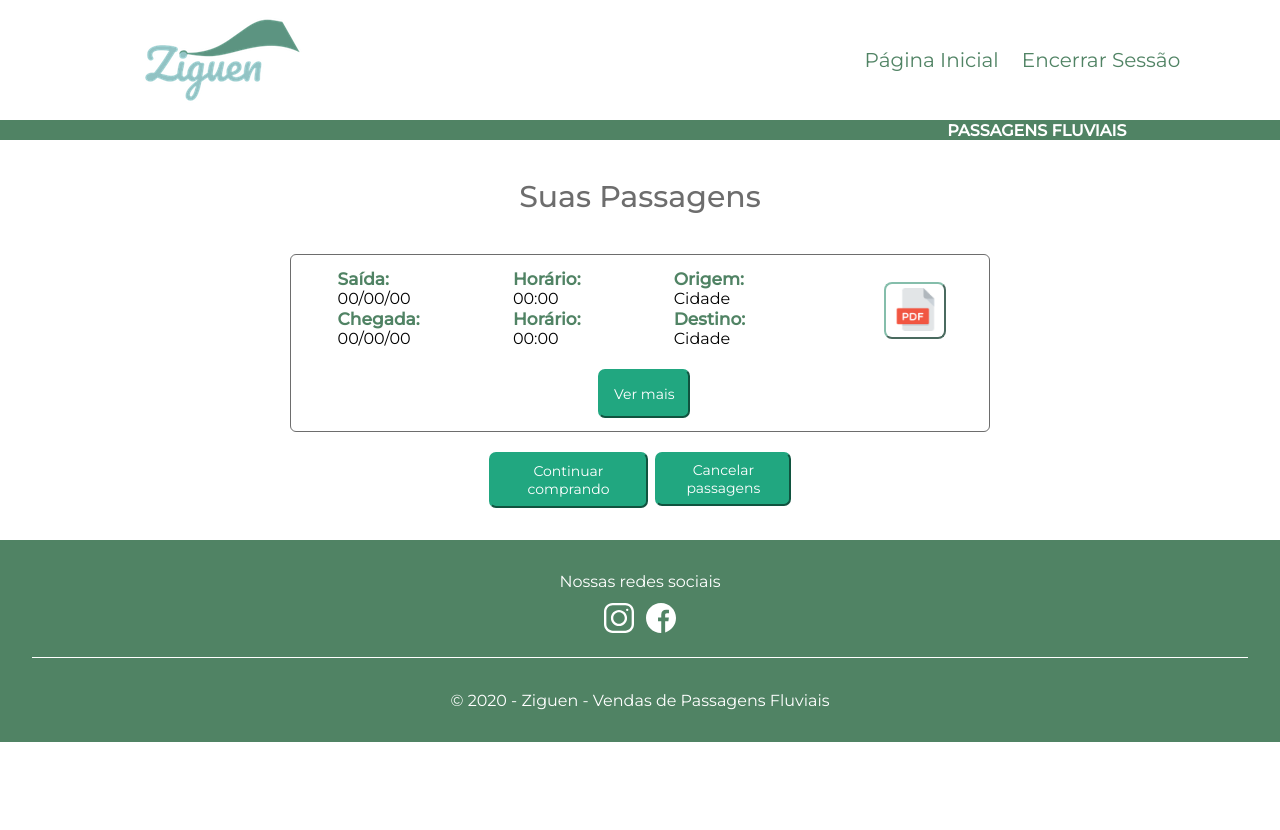
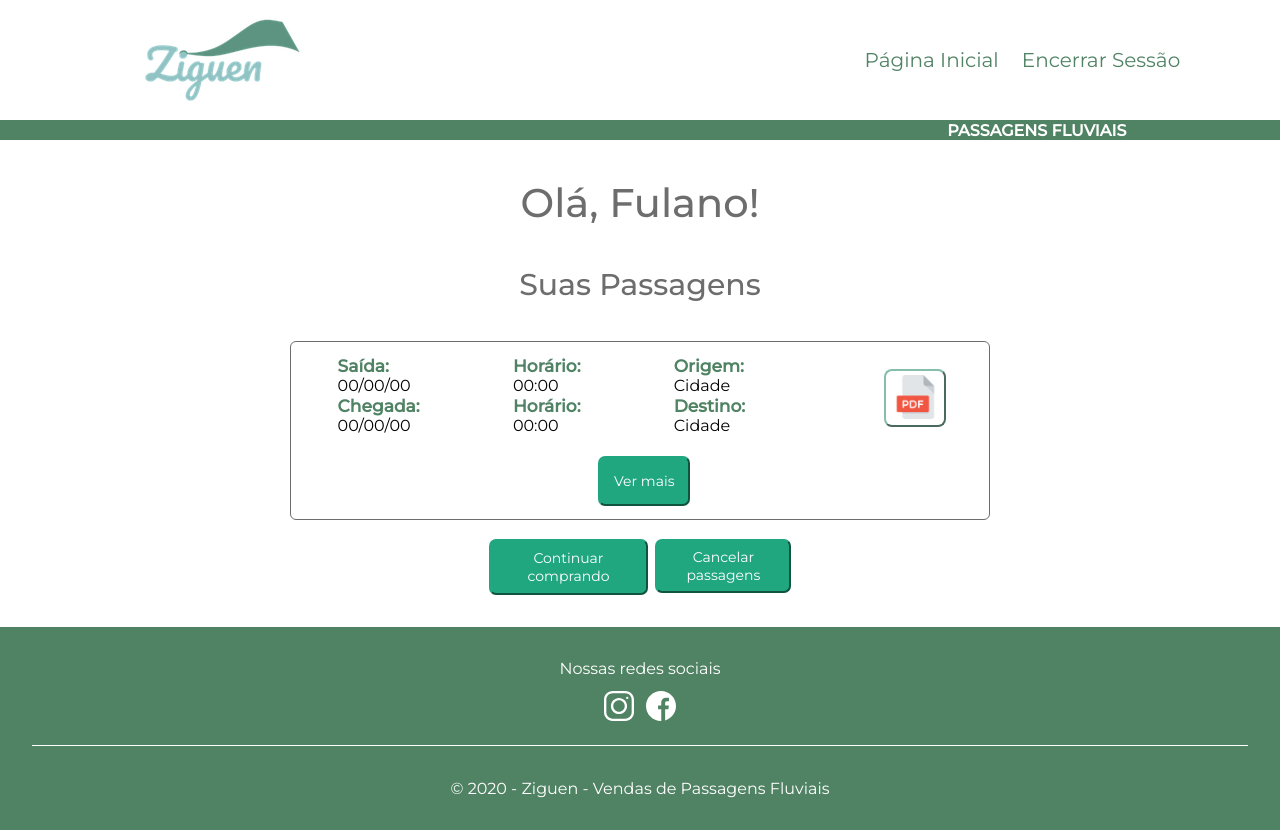
Before and after one commit to GeiseSaunier/2020.1-Ziguen-Front, a React (Create React App) app: page /passagens-cliente in a window 1280 px wide. Before the commit the page ends 800 px from the top, so only its background shows below. Built offline with nearby package versions, Linux system fonts and the light colour scheme.

Commit message:
feat(#31): Trying to implement the search boxes
Co-authored-by: liversonp <liverson.p@gmail.com> GeiseSaunier <geisesaunier3939@gmail.com> francisco1code <francisco170142329@gmail.com>

```diff
--- a/src/pages/Home.tsx
+++ b/src/pages/Home.tsx
@@ -34,20 +34,34 @@ function Home() {
 
     const [trips, setTrips] = useState<Trips[]>([]);
     const [boats, setBoats] = useState<Boats[]>([]);
+    const [origin, setOrigin] = useState('');
+    const [destiny, setDestiny] = useState('');
+    const [date, setDate] = useState ('');
+    const [search, setSearch] = useState([])
 
     useEffect(() => {
         api.get('/trips').then(response => {
             setTrips(response.data);
-            console.log(response);
+            //console.log(response);
         });
         api.get('/boats/').then(response1 => {
             setBoats(response1.data);
-            console.log(response1)
+            //console.log(response1)
+        });
+        const passagens = api.get('/trips').then(response2 => {
+            setTrips(response2.data);
+            console.log(origin)
+            console.log(setOrigin)
+            console.log(passagens);
+            console.log(response2)
         });
     }, []);
 
-
-
+    /*useEffect(() => {
+        api.get('/trips').then(response2 => {
+            setSearch(response2.data);
+        });
+    }, );*/
 
     return (
         <div id="home-page">
@@ -87,15 +101,15 @@ function Home() {
                 <div className="input-block">
                     <div className="input-block1">
                         <b><label id="origin">Origem</label></b>
-                        <input id="origin" placeholder="Cidade" type="search" />
+                        <input id="origin" placeholder="Cidade" type="search" value = {origin} onChange = {(ev) => setOrigin(ev.target.value)}/>
                     </div>
                     <div className="input-block2">
                         <b><label id="destination">Destino</label></b>
-                        <input id="destination" placeholder="Cidade" type="search" />
+                        <input id="destination" placeholder="Cidade" type="search" value = {destiny} onChange = {(ev) => setDestiny(ev.target.value)}/>
                     </div>
                     <div className="input-block3">
                         <b><label id="day">Data</label></b>
-                        <input id="day" placeholder="dd/mm/aa" type="date" />
+                        <input id="day" placeholder="dd/mm/aa" type="date" value = {date} onChange = {(ev) => setDate(ev.target.value)}/>
                     </div>
                     <Link to="/"><button>Buscar</button></Link>
                 </div>
--- a/src/pages/Passagens-cliente.tsx
+++ b/src/pages/Passagens-cliente.tsx
@@ -23,6 +23,9 @@ function ClientTicket() {
                 <div className="field">
                     <b><p>PASSAGENS FLUVIAIS</p></b>
                 </div>
+            </div>
+            <div className = "hello">
+                <h1>Olá, Fulano!</h1>
             </div>
             <div className="info">
                 <h1>Suas Passagens</h1>
@@ -57,7 +60,7 @@ function ClientTicket() {
                             <button><img src={pdfImg} alt="Gerar PDF" /></button>
                         </div>
                     </div>
-                    <button>Ver mais</button>
+                    <Link to="./Revisao-de-compra"><button>Ver mais</button></Link>
                 </div>
             </div>
             <div className="botoes">
--- a/src/styles/pages/passagens-cliente.css
+++ b/src/styles/pages/passagens-cliente.css
@@ -5,6 +5,10 @@
 
     position: relative;
     justify-content: center;
+}
+
+#passagens-cliente .hello h1 {
+    font-size: 40px;
 }
 
 /*--------------- info ---------------*/
```
Also changed, not shown: src/pages/Busca.tsx (+14 -14 lines).
